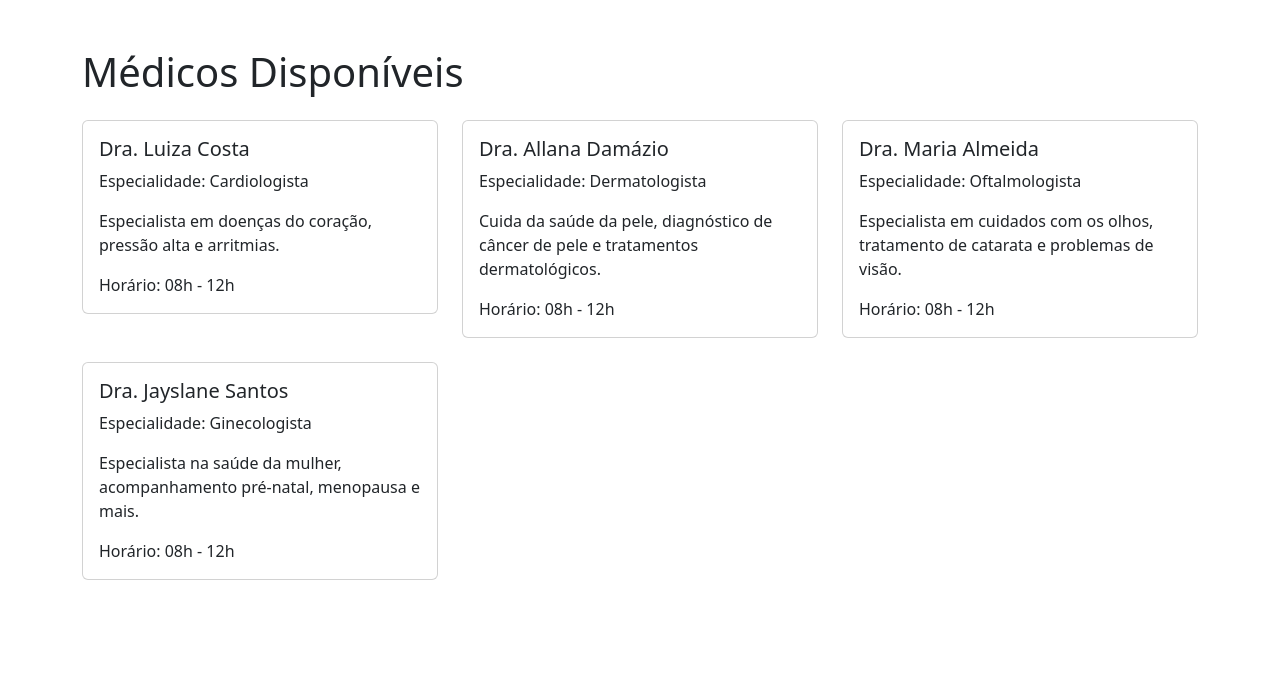
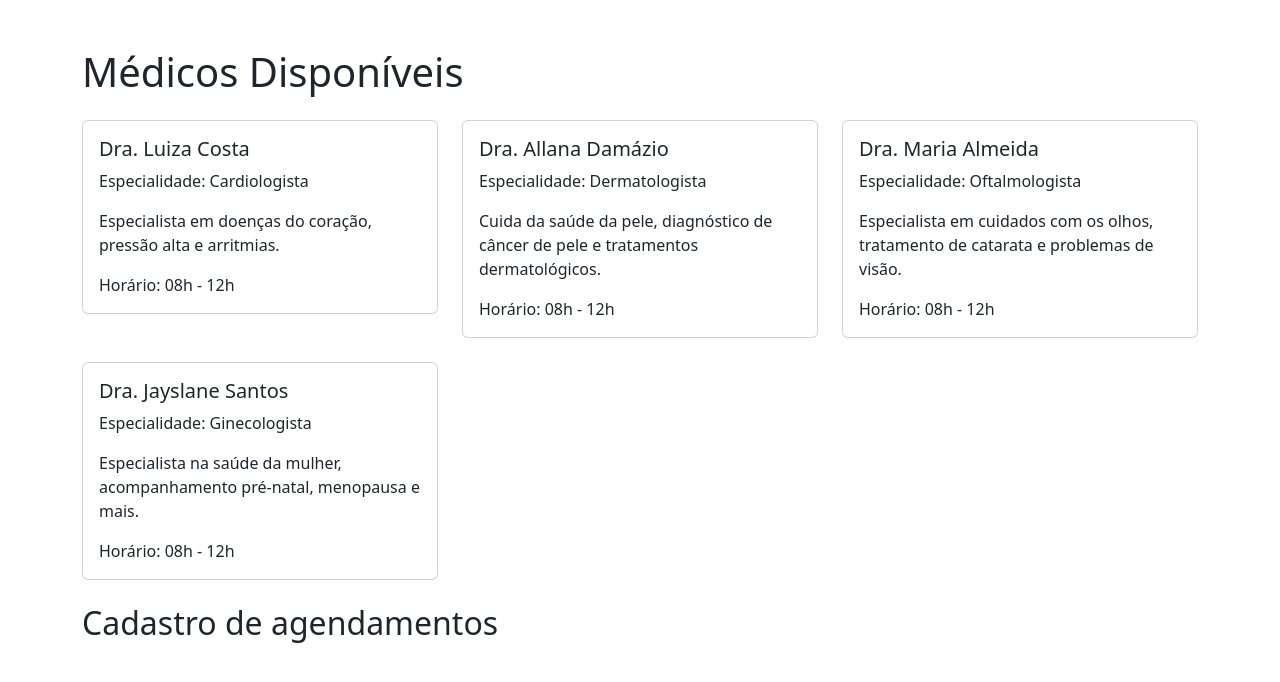
Before and after one commit to duda305/trabalho-posto-de-sa-de-pi2, a plain HTML site: page projeto/index.html in a window 1280 px wide. Drawn offline with nearby package versions, Linux system fonts and the light colour scheme.

Commit message:
Update index.html

```diff
--- a/projeto/index.html
+++ b/projeto/index.html
@@ -12,6 +12,7 @@
     <h1 class="mb-4">Médicos Disponíveis</h1>
 
     <div class="medicos row"></div>
+      <h2 class="mb-3">Cadastro de agendamentos</h2>
   </div>
   <script src="scripts.js" type="module"></script>
 </body>
```
